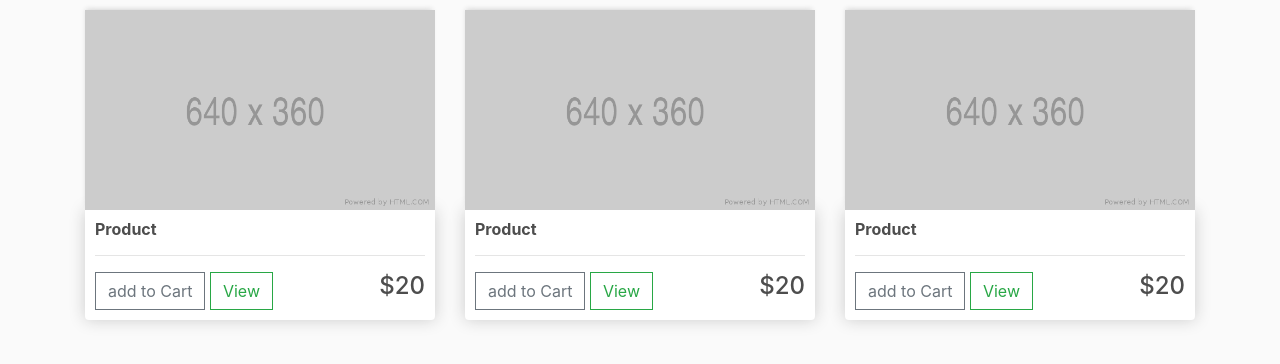
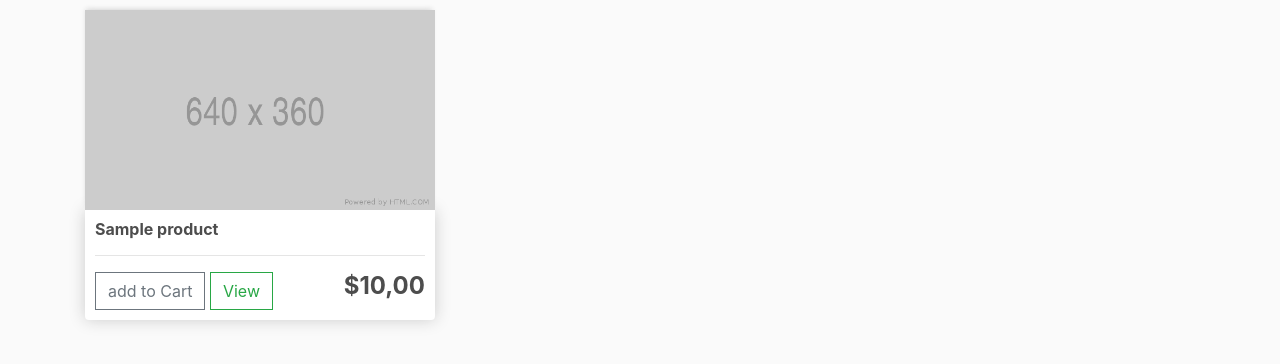
Before and after one commit to tatianysouza/DjangoEcommerce, a Django app: page / in a window 1280 px wide. Shown: the part 57-421 px from the top of the page. Run offline with Django 5.2, Linux system fonts and the light colour scheme; tables that the repository leaves empty hold one stand-in row (values such as "Sample post"); some libraries are stand-ins or nearby versions.

Commit message:
renderizando produtos do banco de dados

```diff
--- a/ecommerce/store/templates/store/store.html
+++ b/ecommerce/store/templates/store/store.html
@@ -2,37 +2,17 @@
 {% load static %}
 {% block content %}
     <div class="row">
+        {% for product in products %}
         <div class="col-lg-4">
             <img class="thumbnail" src="{% static "images/placeholder.png" %}" alt="">
             <div class="box-element product">
-                <h6><strong>Product</strong></h6>
+                <h6><strong>{{product.name}}</strong></h6>
                 <hr>
                 <button class="btn btn-outline-secondary add-btn">add to Cart</button>
                 <a class="btn btn-outline-success" href="#">View</a>
-                <h4 style="display: inline-block; float: right ;" >$20</h4>
+                <h4 style="display: inline-block; float: right ;"><strong>${{product.price|floatformat:2}}</strong></h4>
             </div>
         </div>
-
-        <div class="col-lg-4">
-            <img class="thumbnail" src="{% static "images/placeholder.png" %}" alt="">
-            <div class="box-element product">
-                <h6><strong>Product</strong></h6>
-                <hr>
-                <button class="btn btn-outline-secondary add-btn">add to Cart</button>
-                <a class="btn btn-outline-success" href="#">View</a>
-                <h4 style="display: inline-block; float: right ;" >$20</h4>
-            </div>
-        </div>
-
-        <div class="col-lg-4">
-            <img class="thumbnail" src="{% static "images/placeholder.png" %}" alt="">
-            <div class="box-element product">
-                <h6><strong>Product</strong></h6>
-                <hr>
-                <button class="btn btn-outline-secondary add-btn">add to Cart</button>
-                <a class="btn btn-outline-success" href="#">View</a>
-                <h4 style="display: inline-block; float: right ;" >$20</h4>
-            </div>
-        </div>
+        {% endfor %}
     </div>
 {% endblock content %}
--- a/ecommerce/store/views.py
+++ b/ecommerce/store/views.py
@@ -1,8 +1,9 @@
 from django.shortcuts import render
-
+from .models import *
 
 def store(request):
-    context = {}
+    products = Product.objects.all()
+    context = {'products':products}
     return render(request, "store/store.html", context)
 
 
```
